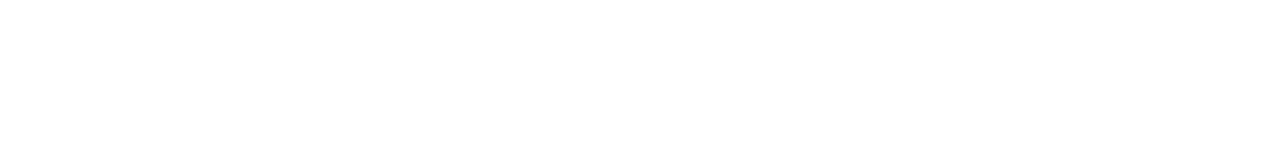
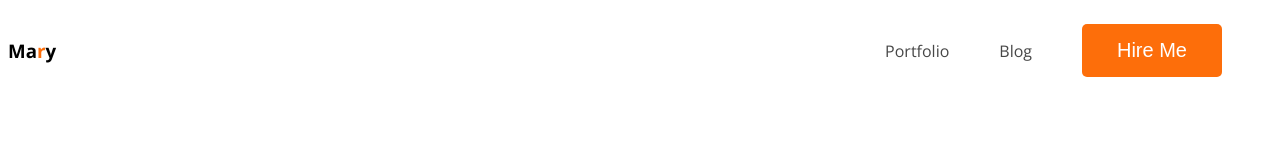
Before and after one commit to Muzaien/webdeveloper-portfolio, a plain HTML site: page index.html in a window 1280 px wide. Drawn offline with nearby package versions, Linux system fonts and the light colour scheme.

Commit message:
added nav

```diff
--- a/index.html
+++ b/index.html
@@ -4,9 +4,21 @@
     <meta charset="UTF-8">
     <meta name="viewport" content="width=device-width, initial-scale=1.0">
     <title>Web Developer Portfolio</title>
+    <link rel="preconnect" href="https://fonts.googleapis.com">
+<link rel="preconnect" href="https://fonts.gstatic.com" crossorigin>
+<link href="https://fonts.googleapis.com/css2?family=Open+Sans:wght@400;700;800&display=swap" rel="stylesheet">
+    <link rel="stylesheet" href="styles/portfolio.css">
 </head>
 <body>
     <header>
+        <nav>
+            <h3 class="nev title">Ma<span class="text-primary">r</span>y</h3>
+            <ul>
+                <li><a href="">Portfolio</a></li>
+                <li><a href="">Blog</a></li>
+                <li><button class="btn-primary">Hire Me</button></li>
+            </ul>
+        </nav>
 
     </header>
     <main>
--- /dev/null
+++ b/styles/portfolio.css
@@ -0,0 +1,51 @@
+/* common shard style*/
+body {
+    font-family: 'Open Sans', sans-serif;
+    font-family: 'open sans', sans-serif;
+}
+
+.text-primary {
+    color: #fd6e0a;
+}
+
+.btn-primary {
+    border-radius: 5px;
+    background-color: #fd6e0a;
+    border: 0;
+    color: white;
+    font-size: 20px;
+    font-weight: 700px;
+    padding: 15px 35px;
+}
+
+/* nav related style */
+nav {
+    display: flex;
+    justify-content: space-between;
+    align-items: center;
+}
+
+.nav {
+    ul
+}
+
+.nav-title {
+    color: #181818;
+    font-size: 45px;
+    font-weight: 800;
+}
+
+nav>ul {
+    display: flex;
+    align-items: center;
+}
+
+nav li {
+    list-style: none;
+    margin-right: 50px;
+}
+
+nav a {
+    text-decoration: none;
+    color: #474747;
+}
```
